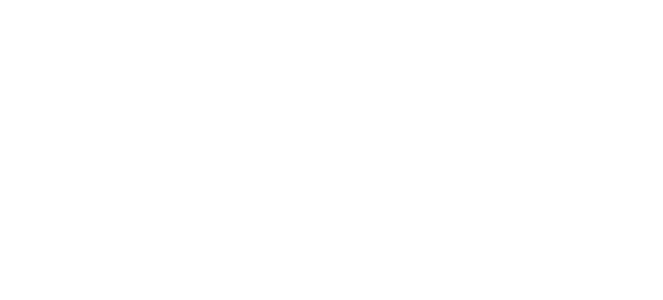
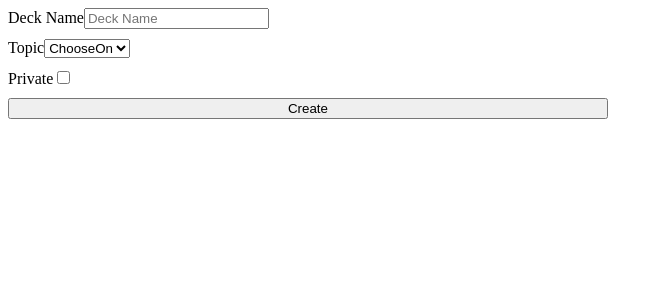
Before and after one commit to Code-the-Dream-School/ee-prac-team4-front, a React (Create React App) app: page /createDeck in a window 1280 px wide. Before the commit this address had no page. Shown: the top 300 px of the page, without its empty margins (0-663 px from the left). Built offline with nearby package versions, Linux system fonts and the light colour scheme.

Commit message:
Flashcard creation/edit page

```diff
--- a/src/App.js
+++ b/src/App.js
@@ -4,6 +4,8 @@
 import LoginPage from "./pages/login/LoginPage";
 import Home from "./pages/home/Home";
 import Resources from "./pages/resources/Resources";
+import DeckCreation from "./pages/deck/Deck";
+import FlashCardForm from "./pages/deck/FlashcardForm";
 
 function App() {
   return (
@@ -12,7 +14,9 @@
         <Route path="/" element={<Home />} />
         <Route path="/register" element={<Register />} />
         <Route path="/login" element={<LoginPage />} />
-        <Route path="/resources" element={<Resources/>}/>
+        <Route path="/resources" element={<Resources />} />
+        <Route path="/createDeck" element={<DeckCreation />} />
+        <Route path="/createCard" element={<FlashCardForm />} />
       </Routes>
     </BrowserRouter>
   );
--- /dev/null
+++ b/src/constant.js
@@ -0,0 +1,82 @@
+const  ALL_TOPICS = {
+  react: [
+    'ReactJS',
+    'Components',
+    'State',
+    'Props',
+    'Hooks',
+    'EventHandling',
+    'Router',
+    'Styling',
+    'Testing',
+    'AppBuilding',
+    'Forms',
+    'LifecycleMethods',
+    'ConditionalRendering',
+  ],
+  javascript: [
+    'JavaScript',
+    'Variables',
+    'DataTypes',
+    'Functions',
+    'Promises',
+    'ES6',
+    'Objects',
+    'Events',
+    'Arrays',
+    'Webpack',
+    'DOMManipulation',
+    'ErrorHandling',
+    'JSONHandling',
+  ],
+  node: [
+    'NodeJS',
+    'NPM',
+    'Express',
+    'Middleware',
+    'Routing in Node',
+    'File System',
+    'Events in Node',
+    'Debugging in Node',
+    'Async Programming',
+    'Creating a Simple Node App',
+    'RESTfulAPIs',
+    'Authentication in Node',
+    'DatabaseIntegration',
+    'GraphQL in Node',
+    'Real-time WebSockets',
+    'Security Best Practices in Node',
+  ],
+  css: [
+    'CSS',
+    'Selectors',
+    'BoxModel',
+    'Flexbox',
+    'Grid',
+    'Typography',
+    'Colors',
+    'Transitions',
+    'Animations',
+    'ResponsiveDesign',
+    'Frameworks',
+    'Preprocessors',
+    'BEMMethodology',
+  ],
+  git: [
+    'Git',
+    'Repository',
+    'Commits',
+    'Branching',
+    'Merging',
+    'Remote',
+    'PullRequest',
+    'Rebase',
+    'Gitignore',
+    'VersionControl',
+    'ConflictResolution',
+    'GitWorkflow',
+    'GitHooks',
+  ],
+};
+
+export default ALL_TOPICS;
--- /dev/null
+++ b/src/pages/deck/Deck.css
@@ -0,0 +1,7 @@
+.deck,
+.cardContainer {
+  width: 600px;
+  display: flex;
+  flex-direction: column;
+  gap: 10px;
+}
--- /dev/null
+++ b/src/pages/deck/Deck.js
@@ -0,0 +1,27 @@
+import React, { useState } from "react";
+import DeckForm from "./DeckForm";
+import { useNavigate } from "react-router-dom";
+
+const DECK_DATA = {
+  id: 1,
+  title: "",
+  isPublic: false,
+  topic: "",
+  subtopic: "",
+};
+function DeckCreation() {
+  const [deck, setDeckData] = useState(DECK_DATA);
+  let navigate = useNavigate();
+
+  const redirect = (id) => {
+    //TODO: send redirect to new route
+    console.log(id);
+    navigate("/createCard");
+  };
+
+  return (
+    <DeckForm deckData={deck} handleDeck={setDeckData} onSaveDeck={redirect} />
+  );
+}
+
+export default DeckCreation;
--- /dev/null
+++ b/src/pages/deck/DeckForm.js
@@ -0,0 +1,87 @@
+import React from "react";
+import ALL_TOPICS from "./../../constant";
+import "./Deck.css";
+
+function DeckForm({ deckData, handleDeck, onSaveDeck }) {
+  const handleSaveDeck = () => {
+    //TODO: back logic here
+    console.log("deckData", deckData);
+    //TODO: send deck data and id from db
+    onSaveDeck(deckData);
+  };
+
+  return (
+    <div className="deck">
+      <label htmlFor="title">
+        Deck Name
+        <input
+          type="text"
+          name="title"
+          placeholder="Deck Name"
+          value={deckData.title}
+          onChange={(e) => handleDeck({ ...deckData, title: e.target.value })}
+        />
+      </label>
+
+      <label htmlFor="topic">
+        Topic
+        <select
+          name="topic"
+          id="mainTopic"
+          onChange={(e) =>
+            handleDeck({
+              ...deckData,
+              topic: e.target.value,
+              subtopic: ALL_TOPICS[e.target.value][0],
+            })
+          }
+        >
+          {deckData.topic ? null : <option value="">ChooseOn</option>}
+          {Object.keys(ALL_TOPICS).map((topic, idx) => {
+            return (
+              <option key={idx} value={topic}>
+                {topic}
+              </option>
+            );
+          })}
+        </select>
+      </label>
+
+      {deckData.topic ? (
+        <label htmlFor="subTopic">
+          Sub Topic
+          <select
+            name="subTopic"
+            id="subTopic"
+            onChange={(e) =>
+              handleDeck({ ...deckData, subtopic: e.target.value })
+            }
+          >
+            {ALL_TOPICS[deckData.topic].map((subtopic, idx) => {
+              return (
+                <option key={idx} value={subtopic}>
+                  {subtopic}
+                </option>
+              );
+            })}
+          </select>
+        </label>
+      ) : null}
+
+      <label htmlFor="">
+        Private
+        <input
+          type="checkbox"
+          checked={deckData.isPublic}
+          onChange={(e) =>
+            handleDeck({ ...deckData, isPublic: !deckData.isPublic })
+          }
+        />
+      </label>
+
+      <button onClick={handleSaveDeck}>Create</button>
+    </div>
+  );
+}
+
+export default DeckForm;
--- /dev/null
+++ b/src/pages/deck/FlashcardForm.js
@@ -0,0 +1,113 @@
+import React, { useState } from "react";
+import "./Deck.css";
+
+const CARDS = [
+  {
+    id: 1,
+    question: "test Question1",
+    answer: "test Answer",
+    hint: "Hint",
+  },
+  {
+    id: 2,
+    question: "test Question2",
+    answer: "test Answer",
+    hint: "Hint",
+  },
+  {
+    id: 3,
+    question: "test Question 3",
+    answer: "test Answer",
+    hint: "Hint",
+  },
+  {
+    id: 4,
+    question: "test Question 4",
+    answer: "test Answer",
+    hint: "Hint",
+  },
+];
+
+const FLASHCARD_FIELDS = {
+  question: "",
+  answer: "",
+  hint: "",
+  id: 0,
+};
+function FlashCardForm() {
+  let [flashCard, setFlashCard] = useState(FLASHCARD_FIELDS);
+  let [cards, setCards] = useState(CARDS);
+
+  const handleSaveCard = () => {
+    //TODO: save card on backend
+    let updated = [...cards, flashCard];
+    setCards(updated);
+
+    //clear input after savings
+    setFlashCard(FLASHCARD_FIELDS);
+  };
+
+  const handleDelete = (index) => {
+    //TODO: delete logic on backend
+    const filteredOut = cards.filter((card) => card.id !== index);
+    setCards(filteredOut);
+  };
+
+  return (
+    <div>
+      <div className="cardContainer">
+        <label htmlFor="">
+          Question
+          <input
+            type="text"
+            placeholder="Type your question"
+            value={flashCard.question}
+            onChange={(e) =>
+              setFlashCard({ ...flashCard, question: e.target.value })
+            }
+          />
+        </label>
+
+        <label htmlFor="">
+          Answer
+          <input
+            type="text"
+            placeholder="Answer"
+            value={flashCard.answer}
+            onChange={(e) =>
+              setFlashCard({ ...flashCard, answer: e.target.value })
+            }
+          />
+        </label>
+
+        <label htmlFor="">
+          Hint
+          <input
+            type="text"
+            placeholder="Hint"
+            value={flashCard.hint}
+            onChange={(e) =>
+              setFlashCard({ ...flashCard, hint: e.target.value })
+            }
+          />
+        </label>
+
+        <button onClick={handleSaveCard}>Add Card</button>
+      </div>
+
+      {cards.map((card) => {
+        return (
+          <div key={card.id}>
+            <h2>{card.question}</h2>
+            <h3>{card.answer}</h3>
+            <p>{card.hint}</p>
+
+            <button onClick={() => handleDelete(card.id)}>Delete</button>
+          </div>
+        );
+      })}
+    </div>
+  );
+}
+
+export default FlashCardForm;
```
